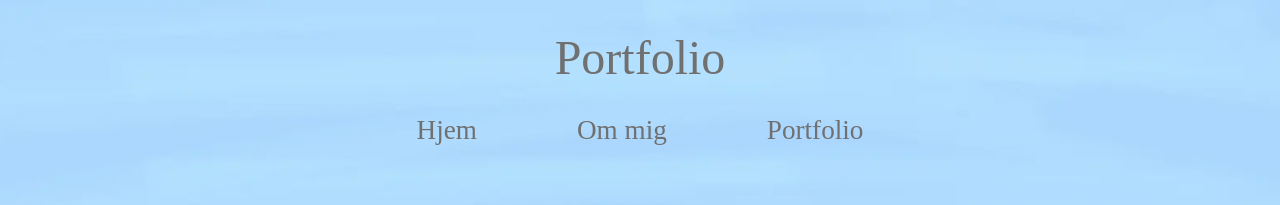
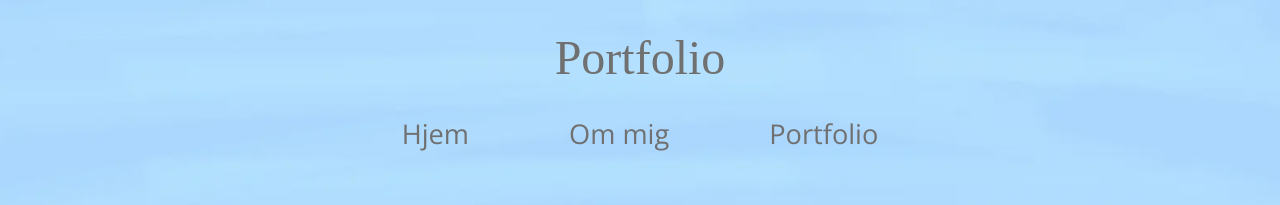
Before and after one commit to louiseveje/06_portfolio, a plain HTML site: page cv.html in a window 1280 px wide. Shown: the top 205 px of the page. Drawn offline with nearby package versions, Linux system fonts and the light colour scheme; a web font is replaced by a local one.

Commit message:
font fam menu

```diff
--- a/cv.html
+++ b/cv.html
@@ -12,6 +12,9 @@
     <link rel="preconnect" href="https://fonts.googleapis.com" />
     <link rel="preconnect" href="https://fonts.gstatic.com" crossorigin />
     <link href="https://fonts.googleapis.com/css2?family=Petit+Formal+Script&display=swap" rel="stylesheet" />
+    <link rel="preconnect" href="https://fonts.googleapis.com" />
+    <link rel="preconnect" href="https://fonts.gstatic.com" crossorigin />
+    <link href="https://fonts.googleapis.com/css2?family=Open+Sans&display=swap" rel="stylesheet" />
   </head>
 
   <body class="cv">
--- a/style.css
+++ b/style.css
@@ -19,6 +19,7 @@ ul {
   list-style: none;
   color: #707070;
   font-size: 1.7rem;
+  font-family: open sans;
 }
 
 .logo {
```
Also changed, not shown: forsideportfolio.html (+3 -0 lines), index.html (+3 -0 lines), portfolio.html (+3 -0 lines).
